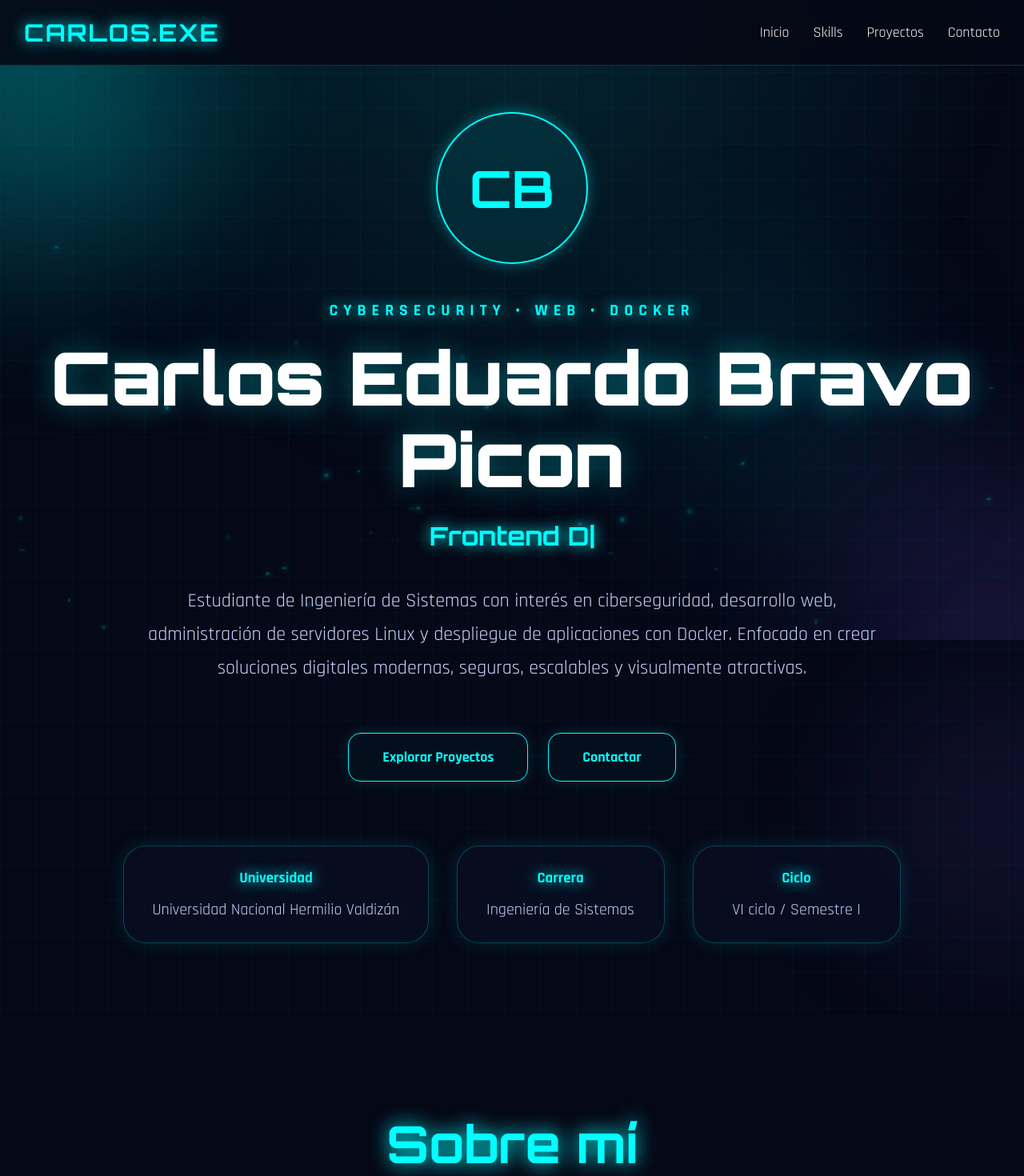
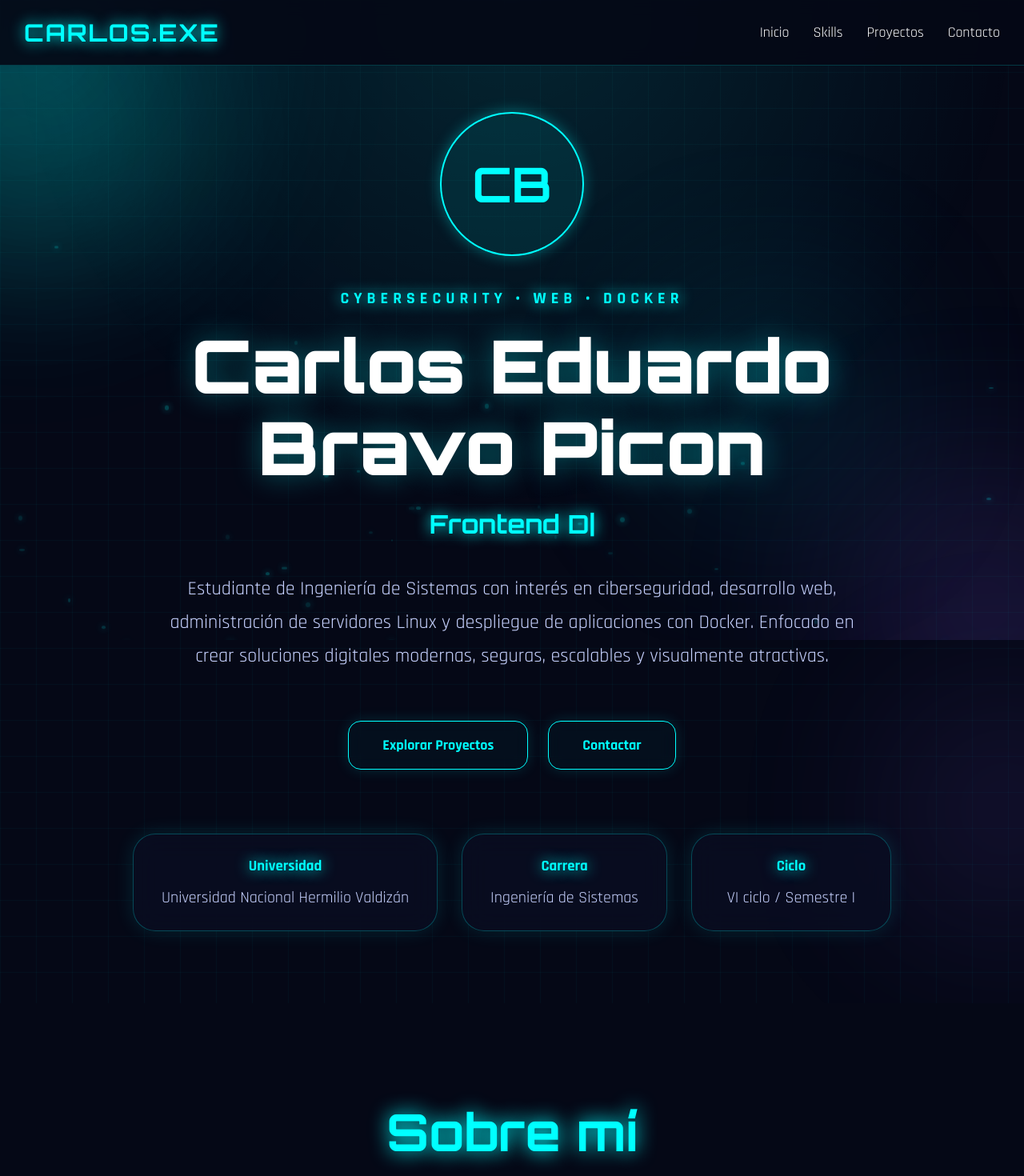
Before and after one commit to exdu/cv-profesional-docker, a React app: page / in a window 1280 px wide. Shown: the top 1470 px of the page at 80% size. Built offline with nearby package versions, Linux system fonts and the light colour scheme; the HTML template or start-up script is replaced by a standard one.

Commit message:
Updated editable CV

```diff
--- a/src/App.jsx
+++ b/src/App.jsx
@@ -39,7 +39,6 @@ import Certifications from "./components/Certifications";
 
 /* CONTACTO */
 import Contact from "./components/Contact";
-import EditorPanel from "./components/EditorPanel";
 import Footer from "./components/Footer";
 
 function App() {
@@ -120,9 +119,6 @@ function App() {
           {/* CONTACTO */}
           <Contact />
 
-          {/* PANEL EDITABLE */}
-          <EditorPanel />
-
           {/* FOOTER */}
           <Footer />
 
--- a/src/components/EditorPanel.jsx
+++ /dev/null
@@ -1,97 +0,0 @@
-import { useContext } from "react";
-import { CVContext } from "../context/CVContext";
-
-function EditorPanel() {
-
-  const { data, setData } = useContext(CVContext);
-
-  const updateField = (field, value) => {
-
-    setData({
-      ...data,
-      personal: {
-        ...data.personal,
-        [field]: value,
-      },
-    });
-
-  };
-
-  return (
-    <section
-      style={{
-        padding: "120px 30px",
-        color: "white",
-      }}
-    >
-
-      <h2 className="section-title">
-        Editar CV
-      </h2>
-
-      <div
-        className="cyber-card"
-        style={{
-          maxWidth: "900px",
-          margin: "auto",
-          padding: "45px",
-          display: "flex",
-          flexDirection: "column",
-          gap: "25px",
-        }}
-      >
-
-        <input
-          style={inputStyle}
-          value={data.personal.nombre}
-          onChange={(e) =>
-            updateField("nombre", e.target.value)
-          }
-          placeholder="Nombre"
-        />
-
-        <input
-          style={inputStyle}
-          value={data.personal.correo}
-          onChange={(e) =>
-            updateField("correo", e.target.value)
-          }
-          placeholder="Correo"
-        />
-
-        <input
-          style={inputStyle}
-          value={data.personal.telefono}
-          onChange={(e) =>
-            updateField("telefono", e.target.value)
-          }
-          placeholder="Teléfono"
-        />
-
-        <input
-          style={inputStyle}
-          value={data.personal.ciudad}
-          onChange={(e) =>
-            updateField("ciudad", e.target.value)
-          }
-          placeholder="Ciudad"
-        />
-
-      </div>
-
-    </section>
-  );
-}
-
-const inputStyle = {
-  width: "100%",
-  padding: "18px",
-  borderRadius: "14px",
-  border: "1px solid rgba(0,255,255,.25)",
-  background: "rgba(255,255,255,.04)",
-  color: "white",
-  fontSize: "18px",
-  outline: "none",
-};
-
-export default EditorPanel;
--- a/src/components/Hero.jsx
+++ b/src/components/Hero.jsx
@@ -24,7 +24,7 @@ function Hero() {
       }}
     >
 
-      {/* ORBS */}
+      {/* EFECTOS */}
 
       <div
         className="glow-orb"
@@ -32,7 +32,7 @@ function Hero() {
           width: "320px",
           height: "320px",
           background: "#00ffff",
-          top: "0%",
+          top: 0,
           left: "-140px",
         }}
       />
@@ -52,7 +52,7 @@ function Hero() {
 
       <div
         style={{
-          maxWidth: "1200px",
+          maxWidth: "1100px",
           position: "relative",
           zIndex: 2,
         }}
@@ -62,22 +62,23 @@ function Hero() {
 
         <div
           className="float pulseGlow"
+          contentEditable
+          suppressContentEditableWarning
           style={{
-            width: "190px",
-            height: "190px",
-            margin: "0 auto 45px",
+            width: "180px",
+            height: "180px",
+            margin: "0 auto 40px",
             borderRadius: "50%",
             border: "2px solid #00ffff",
             display: "flex",
             justifyContent: "center",
             alignItems: "center",
             fontFamily: "Orbitron",
-            fontSize: "64px",
+            fontSize: "60px",
             fontWeight: "bold",
             color: "#00ffff",
             background: "rgba(0,255,255,.08)",
-            boxShadow: "0 0 45px rgba(0,255,255,.45)",
-            backdropFilter: "blur(12px)",
+            boxShadow: "0 0 40px rgba(0,255,255,.4)",
           }}
         >
           CB
@@ -87,8 +88,10 @@ function Hero() {
 
         <p
           className="neon-text"
+          contentEditable
+          suppressContentEditableWarning
           style={{
-            letterSpacing: "7px",
+            letterSpacing: "6px",
             fontSize: "20px",
             marginBottom: "20px",
             fontWeight: "bold",
@@ -100,6 +103,8 @@ function Hero() {
         {/* NOMBRE */}
 
         <h1
+          contentEditable
+          suppressContentEditableWarning
           style={{
             fontFamily: "Orbitron",
             fontSize: "92px",
@@ -119,11 +124,13 @@ function Hero() {
         {/* PERFIL */}
 
         <p
+          contentEditable
+          suppressContentEditableWarning
           style={{
             color: "#c7d2fe",
             fontSize: "24px",
             lineHeight: "42px",
-            maxWidth: "950px",
+            maxWidth: "900px",
             margin: "35px auto 0",
           }}
         >
@@ -136,8 +143,8 @@ function Hero() {
           style={{
             marginTop: "60px",
             display: "flex",
+            justifyContent: "center",
             gap: "25px",
-            justifyContent: "center",
             flexWrap: "wrap",
           }}
         >
@@ -165,7 +172,7 @@ function Hero() {
             marginTop: "80px",
             display: "flex",
             justifyContent: "center",
-            gap: "35px",
+            gap: "30px",
             flexWrap: "wrap",
           }}
         >
@@ -179,7 +186,11 @@ function Hero() {
               Universidad
             </h3>
 
-            <p style={infoText}>
+            <p
+              contentEditable
+              suppressContentEditableWarning
+              style={infoText}
+            >
               {data.personal.universidad}
             </p>
 
@@ -194,7 +205,11 @@ function Hero() {
               Carrera
             </h3>
 
-            <p style={infoText}>
+            <p
+              contentEditable
+              suppressContentEditableWarning
+              style={infoText}
+            >
               {data.personal.carrera}
             </p>
 
@@ -209,7 +224,11 @@ function Hero() {
               Ciclo
             </h3>
 
-            <p style={infoText}>
+            <p
+              contentEditable
+              suppressContentEditableWarning
+              style={infoText}
+            >
               {data.personal.ciclo}
             </p>
 
@@ -225,7 +244,7 @@ function Hero() {
 
 const infoCard = {
   padding: "28px 35px",
-  minWidth: "260px",
+  minWidth: "250px",
   textAlign: "center",
 };
 
```
